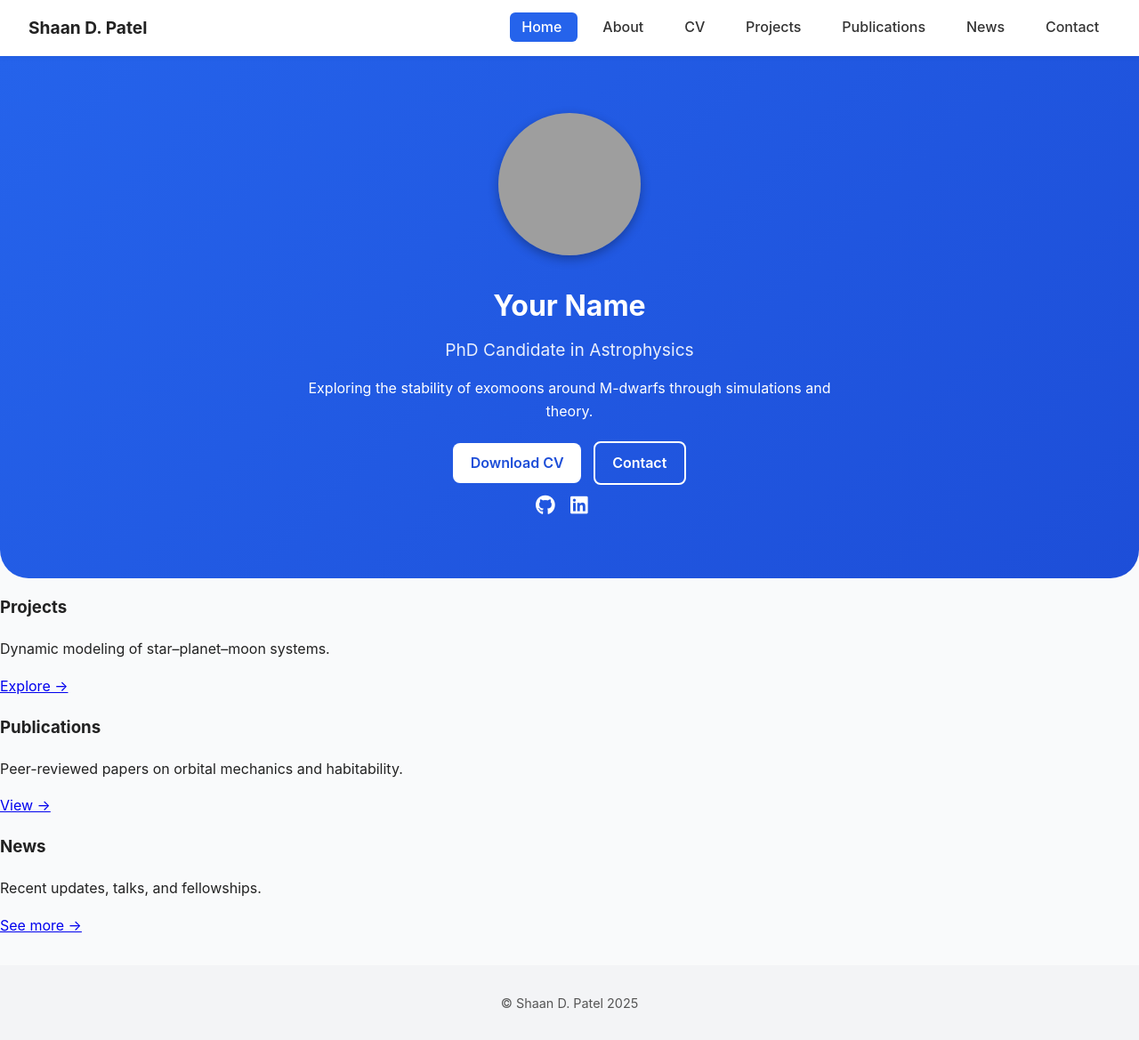
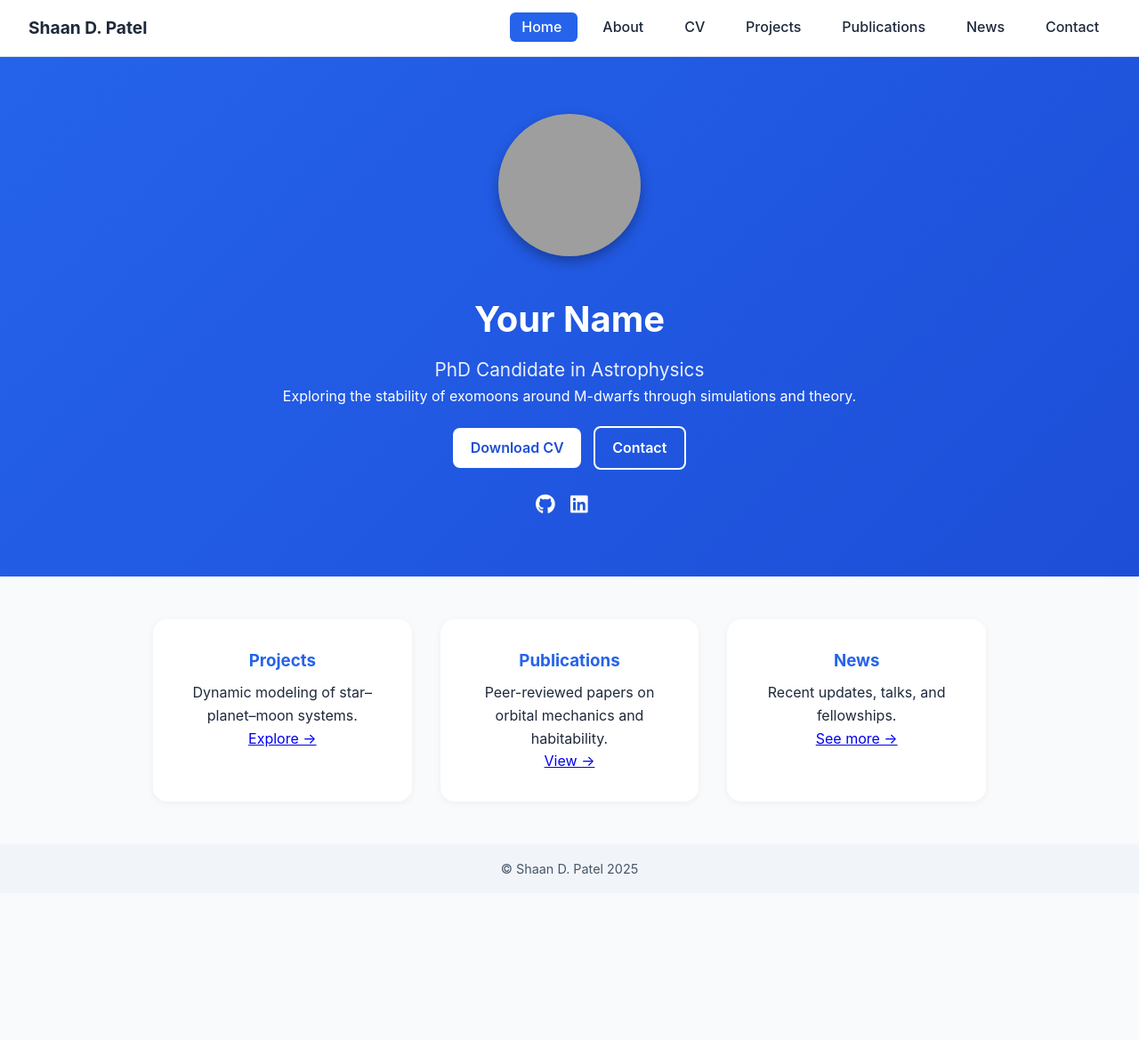
Before and after one commit to shaandpatel/shaandpatel.github.io, a Jekyll site: the page built from index.md, in a window 1280 px wide and 1169 px high. Shown: the whole window at 89% size. Built offline with Jekyll 4.4.1, drawn with Linux system fonts in a browser that asks for light colours; grey boxes are pictures that could not be loaded.

Commit message:
Update style.css

```diff
--- a/assets/css/style.css
+++ b/assets/css/style.css
@@ -1,9 +1,11 @@
-/* Base */
+/* Reset */
+* { margin: 0; padding: 0; box-sizing: border-box; }
+
+/* Body */
 body {
-  margin: 0;
   font-family: 'Inter', sans-serif;
-  background: #f9fafb;
-  color: #222;
+  background: #f8fafc;
+  color: #1e293b;
   line-height: 1.6;
 }
 
@@ -12,11 +14,12 @@ body {
   display: flex;
   justify-content: space-between;
   align-items: center;
+  background: white;
   padding: 1rem 2rem;
-  background: white;
-  box-shadow: 0 2px 6px rgba(0,0,0,0.05);
+  border-bottom: 1px solid #e2e8f0;
   position: sticky;
   top: 0;
+  z-index: 100;
 }
 
 .navbar .logo {
@@ -27,7 +30,7 @@ body {
 .navbar nav a {
   margin-left: 1rem;
   text-decoration: none;
-  color: #333;
+  color: #1e293b;
   font-weight: 500;
   padding: 0.4rem 0.8rem;
   border-radius: 6px;
@@ -40,17 +43,19 @@ body {
   color: white;
 }
 
-/* Hero section */
+/* Hero */
 .hero {
   display: flex;
-  flex-wrap: wrap;
+  justify-content: center;
   align-items: center;
-  justify-content: center;
+  text-align: center;
   padding: 4rem 2rem;
-  text-align: center;
   background: linear-gradient(135deg, #2563eb, #1d4ed8);
   color: white;
-  border-radius: 0 0 2rem 2rem;
+}
+
+.hero-inner {
+  max-width: 700px;
 }
 
 .hero-pic {
@@ -58,29 +63,23 @@ body {
   height: 160px;
   border-radius: 50%;
   object-fit: cover;
-  margin-bottom: 1rem;
-  box-shadow: 0 4px 12px rgba(0,0,0,0.3);
+  margin-bottom: 1.5rem;
+  box-shadow: 0 6px 14px rgba(0,0,0,0.3);
 }
 
 .hero h1 {
-  font-size: 2rem;
+  font-size: 2.5rem;
   margin: 0.5rem 0;
 }
 
 .hero h2 {
   font-weight: 400;
-  font-size: 1.2rem;
-  margin: 0;
+  font-size: 1.3rem;
   opacity: 0.9;
 }
 
-.hero p {
-  max-width: 600px;
-  margin: 1rem auto;
-}
-
-.hero-links {
-  margin-top: 1rem;
+.hero-buttons {
+  margin: 1rem 0;
 }
 
 .btn, .btn-outline {
@@ -104,8 +103,8 @@ body {
 
 .socials a {
   margin: 0 0.4rem;
+  font-size: 1.4rem;
   color: white;
-  font-size: 1.4rem;
   transition: 0.2s;
 }
 
@@ -113,48 +112,45 @@ body {
   color: #facc15;
 }
 
-/* Quick links section */
-.quick-links {
+/* Highlights */
+.highlights {
   display: grid;
-  grid-template-columns: repeat(auto-fit, minmax(260px, 1fr));
-  gap: 1.5rem;
-  padding: 3rem 2rem;
+  grid-template-columns: repeat(auto-fit, minmax(250px, 1fr));
+  gap: 2rem;
   max-width: 1000px;
-  margin: auto;
+  margin: 3rem auto;
+  padding: 0 2rem;
 }
 
-.quick-links div {
+.highlights div {
   background: white;
-  padding: 1.5rem;
+  padding: 2rem;
   border-radius: 1rem;
-  box-shadow: 0 2px 6px rgba(0,0,0,0.05);
+  box-shadow: 0 2px 8px rgba(0,0,0,0.05);
+  text-align: center;
 }
 
-.quick-links h3 {
-  margin-top: 0;
-  color: #1d4ed8;
+.highlights h3 {
+  margin-bottom: 0.5rem;
+  color: #2563eb;
 }
 
 /* Page layout */
 .page {
+  max-width: 900px;
+  margin: 2rem auto;
+  background: white;
   padding: 2rem;
-  background: white;
-  margin: 2rem auto;
   border-radius: 1rem;
-  max-width: 900px;
-  box-shadow: 0 2px 6px rgba(0,0,0,0.05);
-}
-
-.page h1 {
-  margin-top: 0;
+  box-shadow: 0 2px 8px rgba(0,0,0,0.05);
 }
 
 /* Footer */
 .footer {
   text-align: center;
   padding: 1rem;
-  background: #f3f4f6;
-  margin-top: 2rem;
+  background: #f1f5f9;
+  margin-top: 3rem;
+  color: #475569;
   font-size: 0.9rem;
-  color: #555;
 }
```
